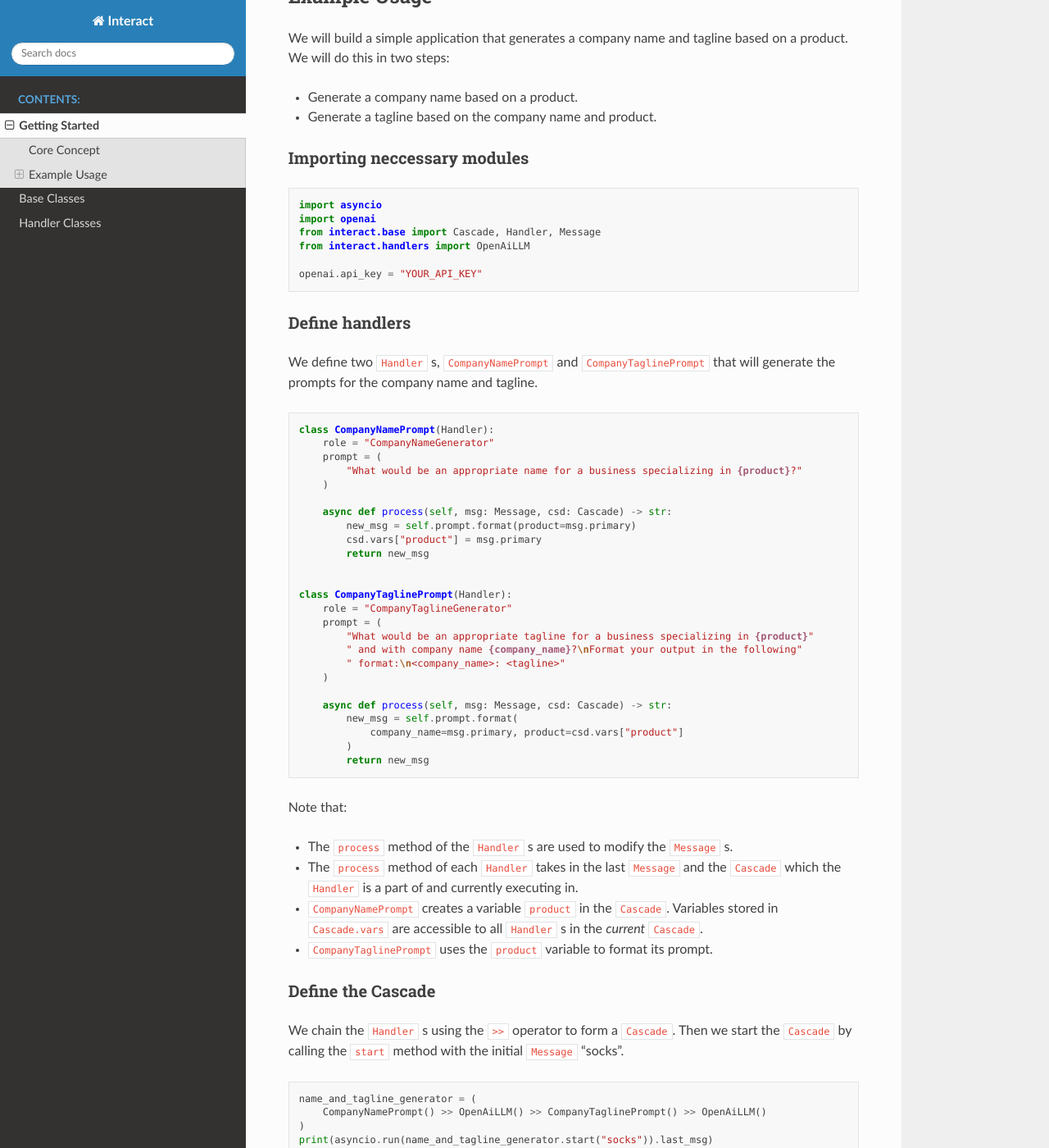
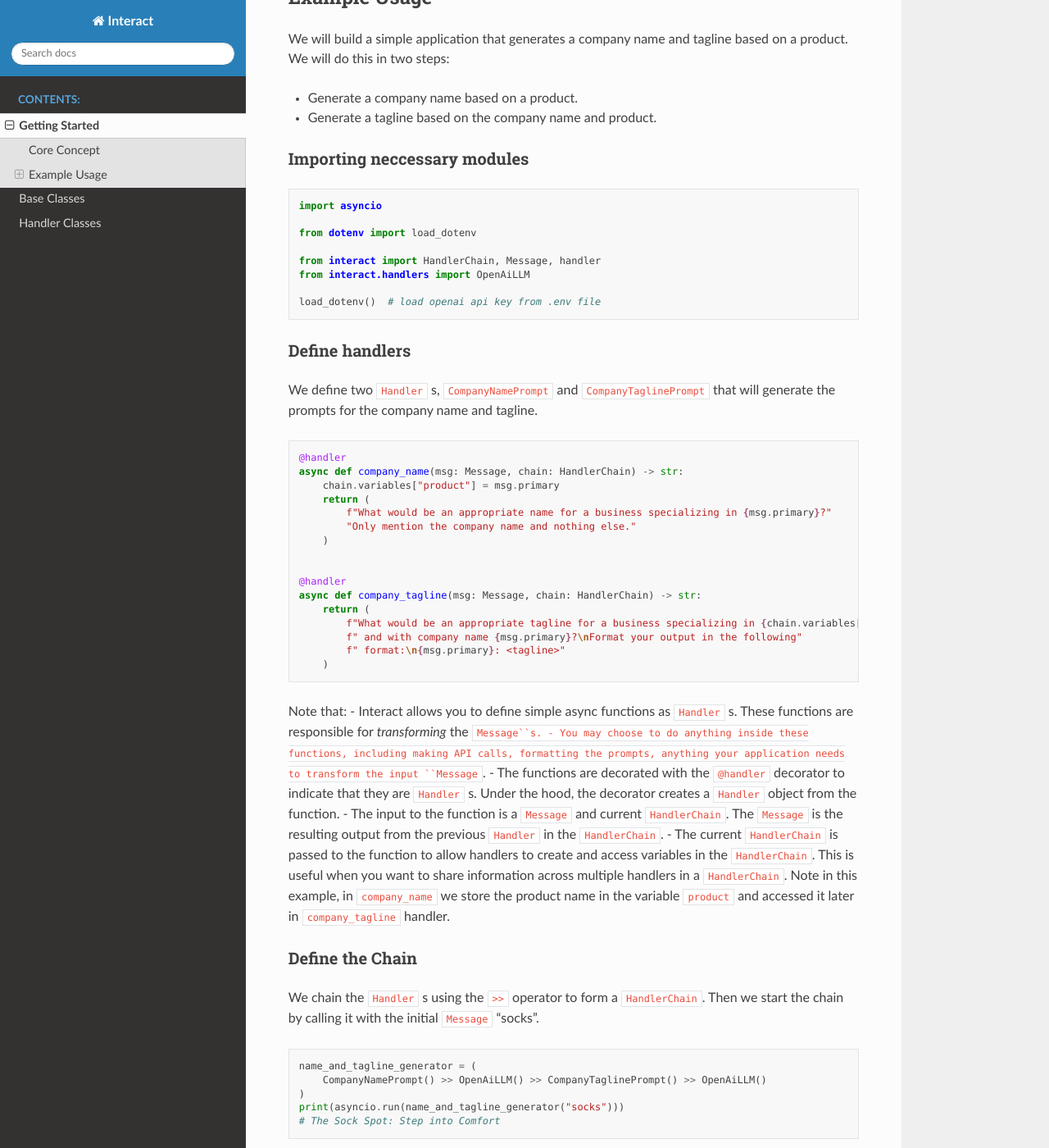
Before and after one commit to pritam-dey3/Interact, a Sphinx documentation site: the page built from docs/getting-started.rst, in a window 1280 px wide and 1400 px high, scrolled down 409 px. Shown: the whole window at 82% size. Built offline with Sphinx 7.4.7 and the Read the Docs theme 2.0.0, drawn with Linux system fonts in a browser that asks for light colours; some of the changed text lies outside the part shown.

Commit message:
Update documentation p1

```diff
--- a/docs/getting-started.rst
+++ b/docs/getting-started.rst
@@ -10,7 +10,7 @@ Core Concept
 
 - Entities in an application communicate through ``Message`` s.
 - ``Message`` s are passed through ``Handler`` s that can modify (transform, format, etc.) the ``Message``.
-- ``Handler`` s are chained together to form a ``Cascade``. ``Cascade`` s hold a sequence of ``Handler`` s that are executed in order.
+- ``Handler`` s are chained together to form a ``HandlerChain``. ``HandlerChain`` s hold a sequence of ``Handler`` s that are executed in order.
 
 
 
@@ -27,11 +27,13 @@ Importing neccessary modules
 .. code-block:: python
 
     import asyncio
-    import openai
-    from interact.base import Cascade, Handler, Message
+
+    from dotenv import load_dotenv
+
+    from interact import HandlerChain, Message, handler
     from interact.handlers import OpenAiLLM
 
-    openai.api_key = "YOUR_API_KEY"
+    load_dotenv()  # load openai api key from .env file
 
 Define handlers
 ~~~~~~~~~~~~~~~
@@ -39,48 +41,39 @@ We define two ``Handler`` s, ``CompanyNamePrompt`` and ``CompanyTaglinePrompt``
 
 .. code-block:: python
 
-    class CompanyNamePrompt(Handler):
-        role = "CompanyNameGenerator"
-        prompt = (
-            "What would be an appropriate name for a business specializing in {product}?"
+    @handler
+    async def company_name(msg: Message, chain: HandlerChain) -> str:
+        chain.variables["product"] = msg.primary
+        return (
+            f"What would be an appropriate name for a business specializing in {msg.primary}?"
+            "Only mention the company name and nothing else."
         )
 
-        async def process(self, msg: Message, csd: Cascade) -> str:
-            new_msg = self.prompt.format(product=msg.primary)
-            csd.vars["product"] = msg.primary
-            return new_msg
 
-
-    class CompanyTaglinePrompt(Handler):
-        role = "CompanyTaglineGenerator"
-        prompt = (
-            "What would be an appropriate tagline for a business specializing in {product}"
-            " and with company name {company_name}?\nFormat your output in the following"
-            " format:\n<company_name>: <tagline>"
+    @handler
+    async def company_tagline(msg: Message, chain: HandlerChain) -> str:
+        return (
+            f"What would be an appropriate tagline for a business specializing in {chain.variables['product']}"
+            f" and with company name {msg.primary}?\nFormat your output in the following"
+            f" format:\n{msg.primary}: <tagline>"
         )
 
-        async def process(self, msg: Message, csd: Cascade) -> str:
-            new_msg = self.prompt.format(
-                company_name=msg.primary, product=csd.vars["product"]
-            )
-            return new_msg
+Note that:
+- Interact allows you to define simple async functions as ``Handler`` s. These functions are responsible for *transforming* the ``Message``s.
+- You may choose to do anything inside these functions, including making API calls, formatting the prompts, anything your application needs to transform the input ``Message``.
+- The functions are decorated with the ``@handler`` decorator to indicate that they are ``Handler`` s. Under the hood, the decorator creates a ``Handler`` object from the function.
+- The input to the function is a ``Message`` and current ``HandlerChain``. The ``Message`` is the resulting output from the previous ``Handler`` in the ``HandlerChain``.
+- The current ``HandlerChain`` is passed to the function to allow handlers to create and access variables in the ``HandlerChain``. This is useful when you want to share information across multiple handlers in a ``HandlerChain``. Note in this example, in  ``company_name`` we store the product name in the variable ``product`` and accessed it later in ``company_tagline`` handler.
 
-Note that:
+Define the Chain
+~~~~~~~~~~~~~~~~
 
-- The ``process`` method of the ``Handler`` s are used to modify the ``Message`` s.
-- The ``process`` method of each ``Handler`` takes in the last ``Message`` and the ``Cascade`` which the ``Handler`` is a part of and currently executing in.
-- ``CompanyNamePrompt`` creates a variable ``product`` in the ``Cascade``. Variables stored in ``Cascade.vars`` are accessible to all ``Handler`` s in the *current* ``Cascade``.
-- ``CompanyTaglinePrompt`` uses the ``product`` variable to format its prompt.
-
-Define the Cascade
-~~~~~~~~~~~~~~~~~~
-
-We chain the ``Handler`` s using the ``>>`` operator to form a ``Cascade``. Then we start the ``Cascade`` by calling the ``start`` method with the initial ``Message`` "socks".
+We chain the ``Handler`` s using the ``>>`` operator to form a ``HandlerChain``. Then we start the chain by calling it with the initial ``Message`` "socks".
 
 .. code-block:: python
 
     name_and_tagline_generator = (
         CompanyNamePrompt() >> OpenAiLLM() >> CompanyTaglinePrompt() >> OpenAiLLM()
     )
-    print(asyncio.run(name_and_tagline_generator.start("socks")).last_msg)
+    print(asyncio.run(name_and_tagline_generator("socks")))
     # The Sock Spot: Step into Comfort
```
Also changed, not shown: README.md (+30 -28 lines).
